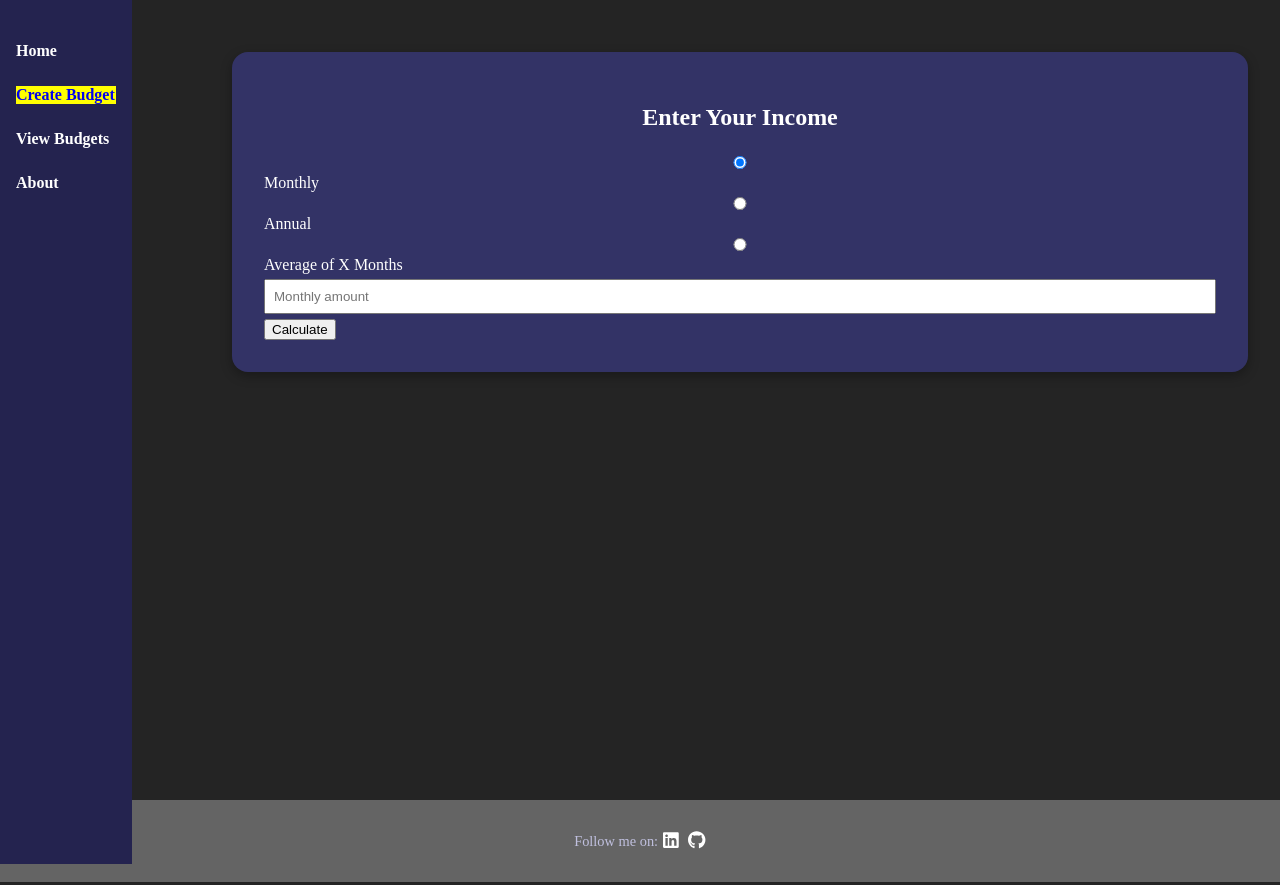
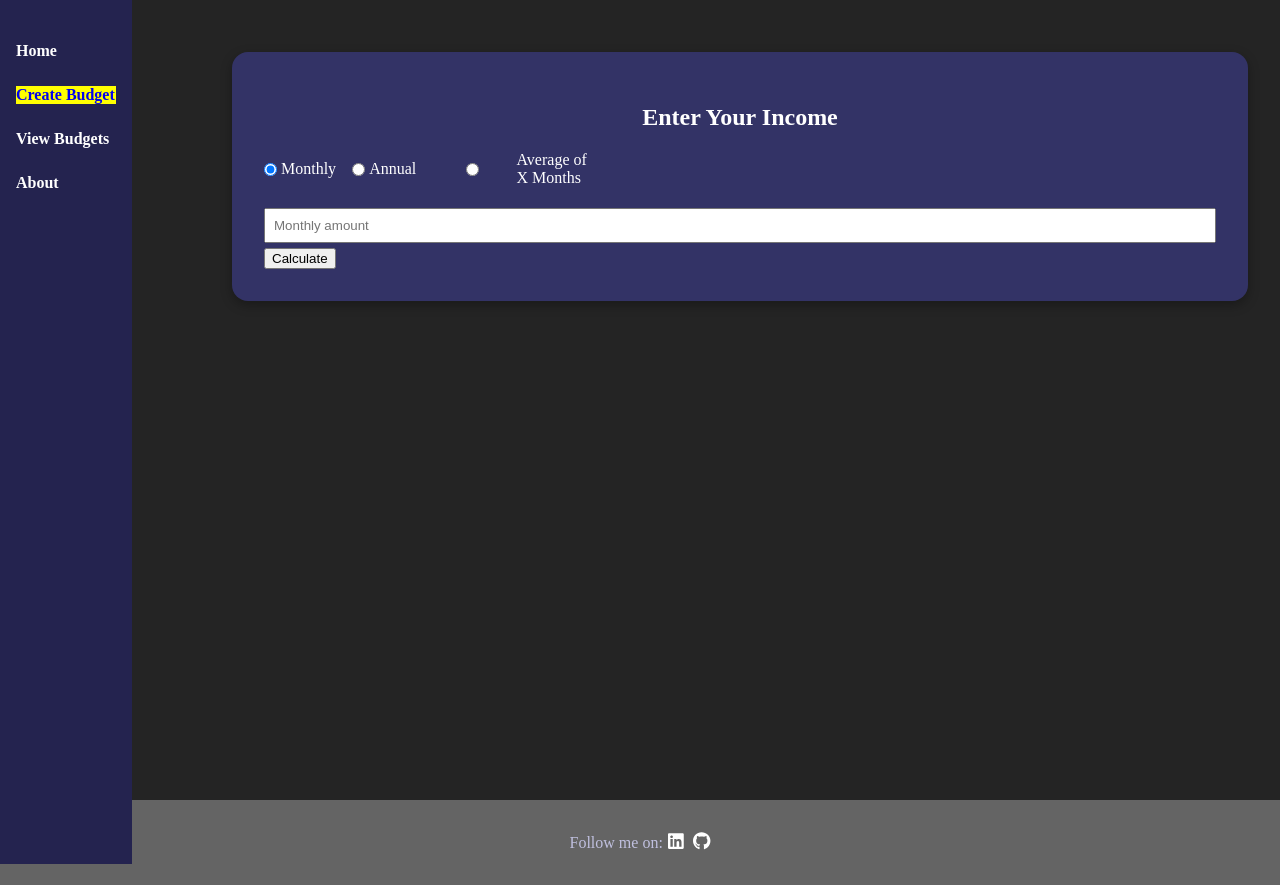
Before and after one commit to Jay-Sakabu/unit-2-final-project, a React (Vite) app in the folder budgeting/: page /budget in a window 1280 px wide. Built offline with nearby package versions, Linux system fonts and the light colour scheme.

Commit message:
Got rid of alerts, style changes

```diff
--- a/budgeting/src/App.css
+++ b/budgeting/src/App.css
@@ -157,7 +157,6 @@ h1, h2{
   padding: 1rem;
   /* border-top: 1px solid #ddd; */
   text-align: center;
-  font-size: 0.9rem;
   min-height: 50px;
 }
 
@@ -180,6 +179,21 @@ h1, h2{
   flex: 1;
   margin-left: 200px; /* same as sidebar width */
   padding: 2rem;
+}
+
+/* BudgetForm CSS */
+
+#budget-form .income-types-group {
+  display: flex;
+  gap: 1rem;
+  align-items: center;
+  margin-bottom: 1rem;
+}
+
+#budget-form .income-types-option {
+  display: flex;
+  align-items: center;
+  gap: 0.25rem;
 }
 
 /* Mobile only CSS */
--- a/budgeting/src/App.jsx
+++ b/budgeting/src/App.jsx
@@ -24,8 +24,6 @@ function App() {
             <Route path="/about" element={<About />} />
           </Routes>
         </main>
-
-
       </div>
       <Footer />
     </Router>
--- a/budgeting/src/assets/testData.json
+++ /dev/null
@@ -1,6 +0,0 @@
-[
-    {
-        "name": "Budget1",
-        "budget": 10
-    }
-]
--- a/budgeting/src/components/BudgetForm.jsx
+++ b/budgeting/src/components/BudgetForm.jsx
@@ -1,13 +1,13 @@
 import { useState } from "react";
 
 //TODO: Add some comments for ease of explanation for presentation, mostly fine
-//Alerts might not be working proper on netlify?
 
 const BudgetForm = ({ onSubmitBudget }) => {
     const [type, setType] = useState('monthly');
     const [amount, setAmount] = useState('');
     const [monthCount, setMonthCount] = useState(1);
     const [averages, setAverages] = useState(['']);
+    const [errorMessage, setErrorMessage] = useState("");
 
     const reset = () => {
         setAmount('');
@@ -23,16 +23,19 @@ const BudgetForm = ({ onSubmitBudget }) => {
             monthly = Number(amount) / 12;
         } else {
             const nums = averages.map(Number).filter(n => !isNaN(n));
+            //Realistically, this code probably won't be reached because the browser will complain at the user to fill out the month values anyways
             if (nums.length !== monthCount) {
-                alert('Please fill in all month values.');
+                setErrorMessage("Error! Please enter values for every month!")
                 return null;
             }
             monthly = nums.reduce((sum, n) => sum + n, 0) / monthCount;
         }
         if (!monthly || monthly <= 0) {
-            alert('Enter a positive number.');
+            setErrorMessage("Error! Please enter a positive number!")
             return null;
         }
+        //Clear error if reach to the end
+        setErrorMessage("");
         return {
             monthlyIncome: monthly,
             needs: monthly * 0.5,
@@ -54,9 +57,9 @@ const BudgetForm = ({ onSubmitBudget }) => {
         //TODO: budget-form doesn't exist
         <form onSubmit={handleSubmit} className="dashboard-box" id="budget-form">
             <h2>Enter Your Income</h2>
-            <div>
+            <div className="income-types-group">
                 {['monthly', 'annual', 'average'].map(option => (
-                    <label key={option}>
+                    <label key={option} className="income-types-option">
                         <input
                             type="radio"
                             name="type"
@@ -109,6 +112,9 @@ const BudgetForm = ({ onSubmitBudget }) => {
             )}
 
             <button type="submit">Calculate</button>
+            {errorMessage && (
+                <p>{errorMessage}</p>
+            )}
         </form>
     );
 }
```
